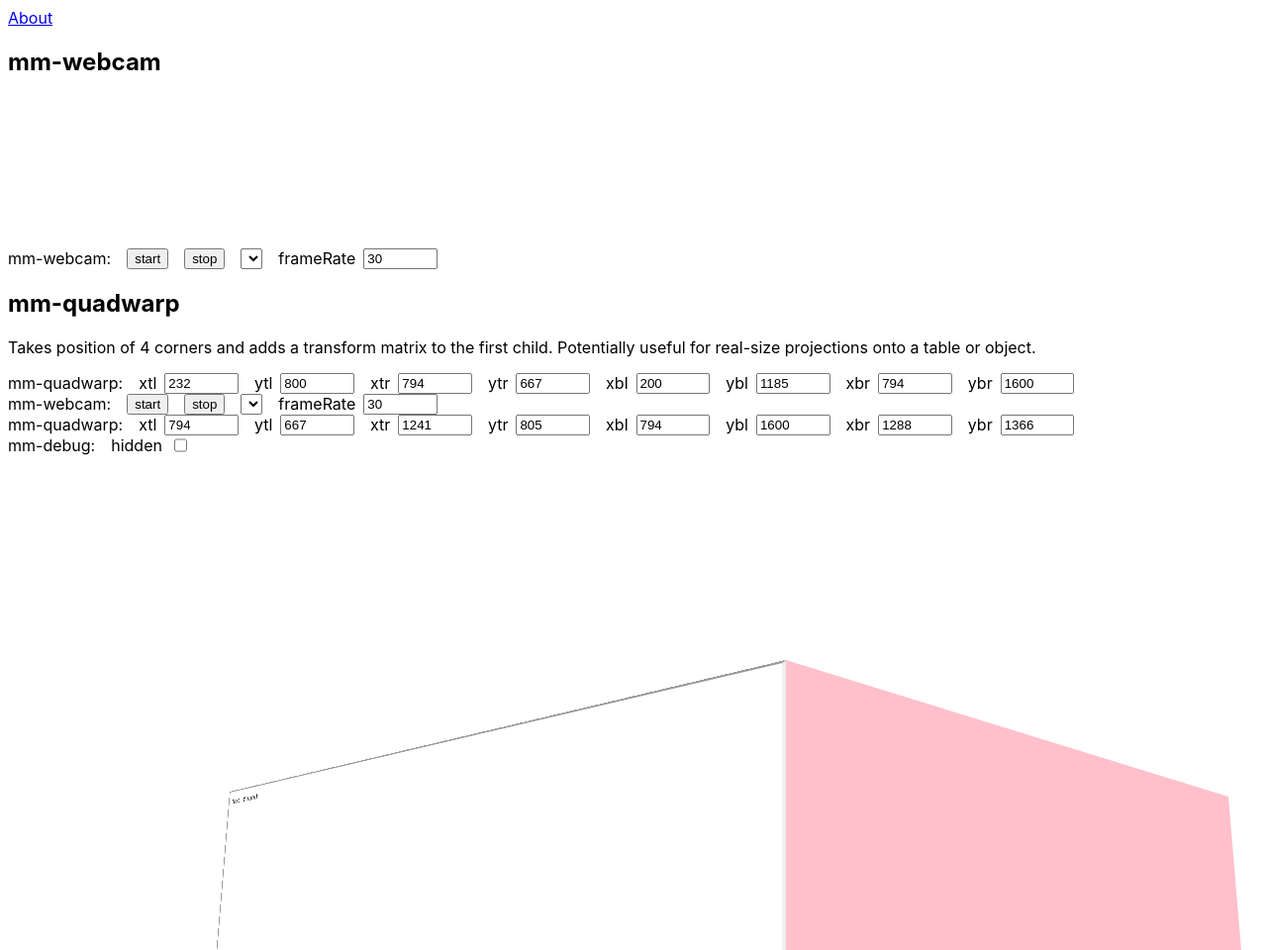
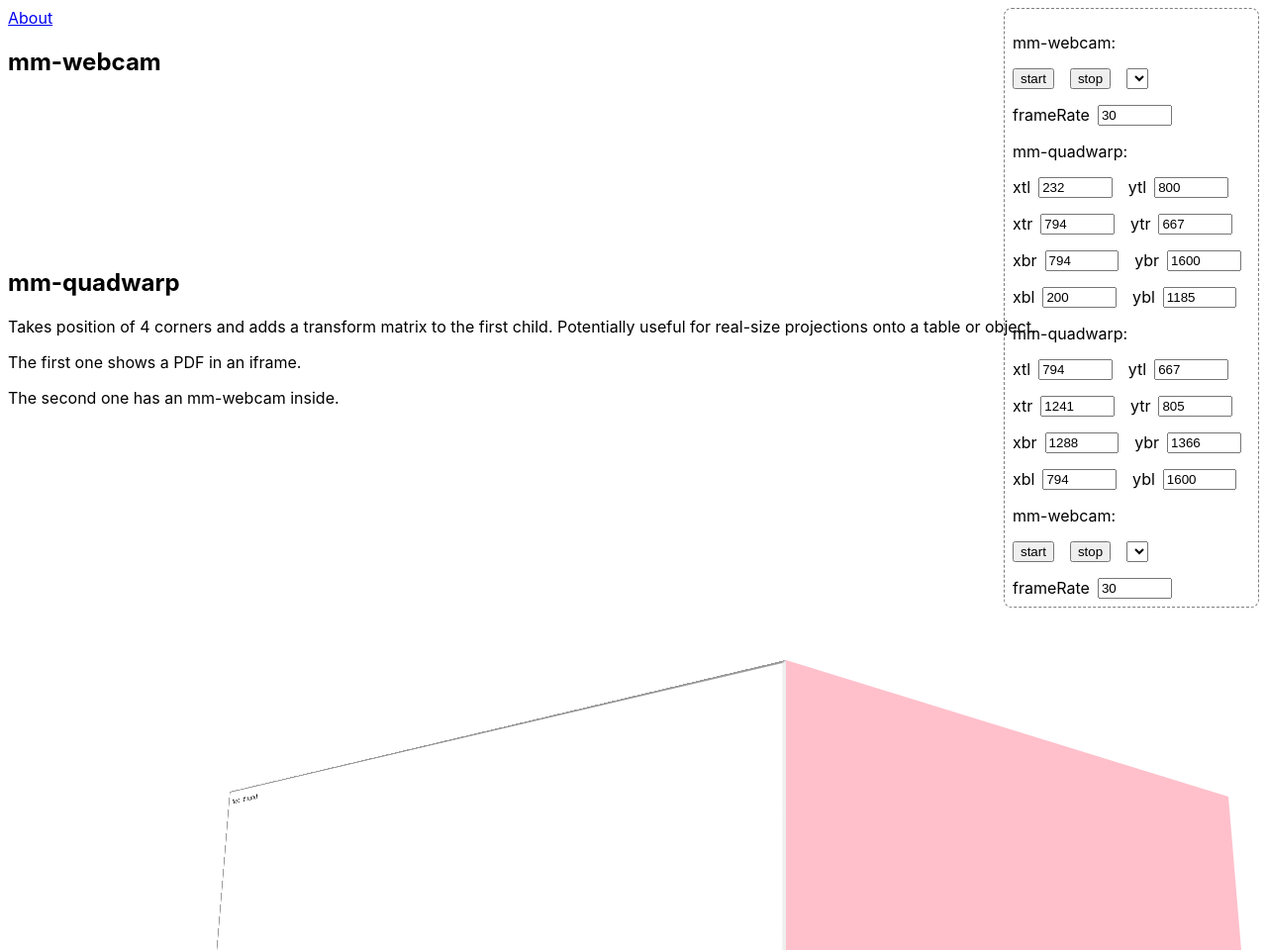
Before and after one commit to meemoo/meemoo-elements, a website: page index.html in a window 1280 px wide. Shown: the top 960 px of the page at 99% size. Drawn offline with Linux system fonts and the light colour scheme.

Commit message:
mm-debug: mount inspectors in another el

```diff
--- a/index.html
+++ b/index.html
@@ -10,8 +10,13 @@
       }
       .mm-debug--inspect {
         display: flex;
+        /* flex-direction: column; */
         gap: 16px;
         flex-wrap: wrap;
+      }
+      .mm-debug--tag {
+        padding-top: 16px;
+        width: 100%;
       }
       label {
         display: flex;
@@ -20,14 +25,26 @@
       input[type="number"] {
         width: 5em;
       }
+      #debug {
+        position: fixed;
+        top: 8px;
+        right: 8px;
+        border-radius: 8px;
+        border: 1px dashed rgba(0, 0, 0, 0.5);
+        padding: 8px;
+        max-height: 80%;
+        overflow: auto;
+        width: 240px;
+        max-width: 50%;
+      }
     </style>
   </head>
   <body>
     <a href="https://github.com/meemoo/meemoo-elements">About</a>
 
     <!-- This "meta" mm-debug shows the "hidden" control on the inner mm-debug. 🤗 -->
-    <mm-debug shallow>
-      <mm-debug>
+    <!-- <mm-debug shallow> -->
+    <mm-debug mount="#debug">
       <h2>mm-webcam</h2>
       <mm-webcam></mm-webcam>
       <h2>mm-quadwarp</h2>
@@ -36,6 +53,7 @@
         child. Potentially useful for real-size projections onto a table or
         object.
       </p>
+      <p>The first one shows a PDF in an iframe.</p>
       <mm-quadwarp
         xtl="232"
         ytl="800"
@@ -49,6 +67,7 @@
         <iframe src="./static/a4Calibration.pdf" width="720" height="720">
         </iframe>
       </mm-quadwarp>
+      <p>The second one has an mm-webcam inside.</p>
       <mm-quadwarp
         xtl="794"
         ytl="667"
@@ -64,7 +83,9 @@
         ></mm-webcam>
       </mm-quadwarp>
     </mm-debug>
-    </mm-debug>
+    <!-- </mm-debug> -->
+
+    <div id="debug"></div>
 
     <script type="module" src="./src/mm-debug.js"></script>
     <script type="module" src="./src/mm-webcam.js"></script>
--- a/src/mm-debug.js
+++ b/src/mm-debug.js
@@ -6,6 +6,11 @@ childTemplate.innerHTML = `
 class MmDebug extends HTMLElement {
   constructor() {
     super();
+
+    const mountQuery = this.getAttribute("mount");
+    if (mountQuery) {
+      this.mountEl = document.querySelector(mountQuery);
+    }
   }
 
   static get observedAttributes() {
@@ -14,7 +19,7 @@ class MmDebug extends HTMLElement {
 
   set hidden(val) {
     this._hidden = val;
-    this.querySelectorAll(".mm-debug").forEach((el) => {
+    (this.mountEl || this).querySelectorAll(".mm-debug").forEach((el) => {
       el.style.display = val ? "none" : "block";
     });
   }
@@ -28,7 +33,8 @@ class MmDebug extends HTMLElement {
       tagName: "mm-debug",
       members: [
         { kind: "field", name: "hidden", type: "boolean" },
-        // { kind: "field", name: "shallow", type: "boolean" },
+        { kind: "field", name: "shallow", type: "boolean" },
+        { kind: "field", name: "mount", type: "string" },
       ],
     };
   }
@@ -58,7 +64,11 @@ class MmDebug extends HTMLElement {
         el.className = "mm-debug";
         el.appendChild(fragment);
 
-        mmChild.after(el);
+        if (this.mountEl) {
+          this.mountEl.appendChild(el);
+        } else {
+          mmChild.after(el);
+        }
 
         const inspectEl = el.querySelector(".mm-debug--inspect");
         this.mountInspector(mmChild, inspectEl);
--- a/src/mm-quadwarp.js
+++ b/src/mm-quadwarp.js
@@ -116,10 +116,10 @@ class MmQuadwarp extends HTMLElement {
         { kind: "field", name: "ytl", type: "number" },
         { kind: "field", name: "xtr", type: "number" },
         { kind: "field", name: "ytr", type: "number" },
+        { kind: "field", name: "xbr", type: "number" },
+        { kind: "field", name: "ybr", type: "number" },
         { kind: "field", name: "xbl", type: "number" },
         { kind: "field", name: "ybl", type: "number" },
-        { kind: "field", name: "xbr", type: "number" },
-        { kind: "field", name: "ybr", type: "number" },
       ],
     };
   }
@@ -161,10 +161,8 @@ class MmQuadwarp extends HTMLElement {
       this.xbr,
       this.ybr
     );
-    console.log(firstChild.offsetLeft, firstChild.offsetTop);
     firstChild.style.transformOrigin = "0 0";
     firstChild.style.transform = transform;
-    console.log(firstChild.offsetLeft, firstChild.offsetTop);
   }
 }
 
```
Lines whose indentation alone changed are shown as unchanged.
